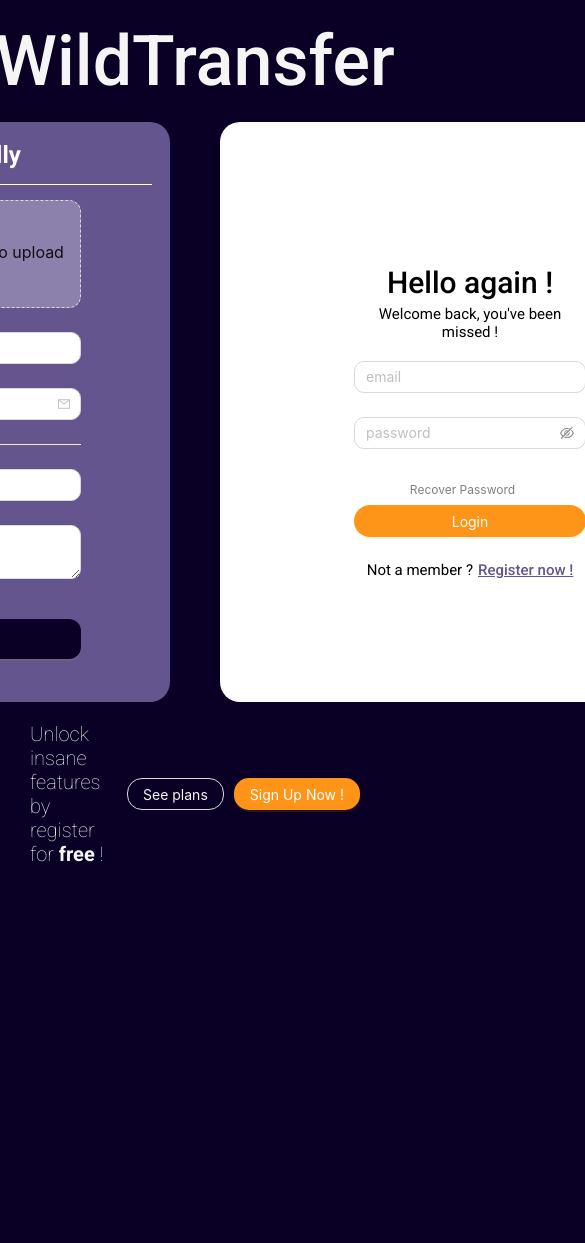
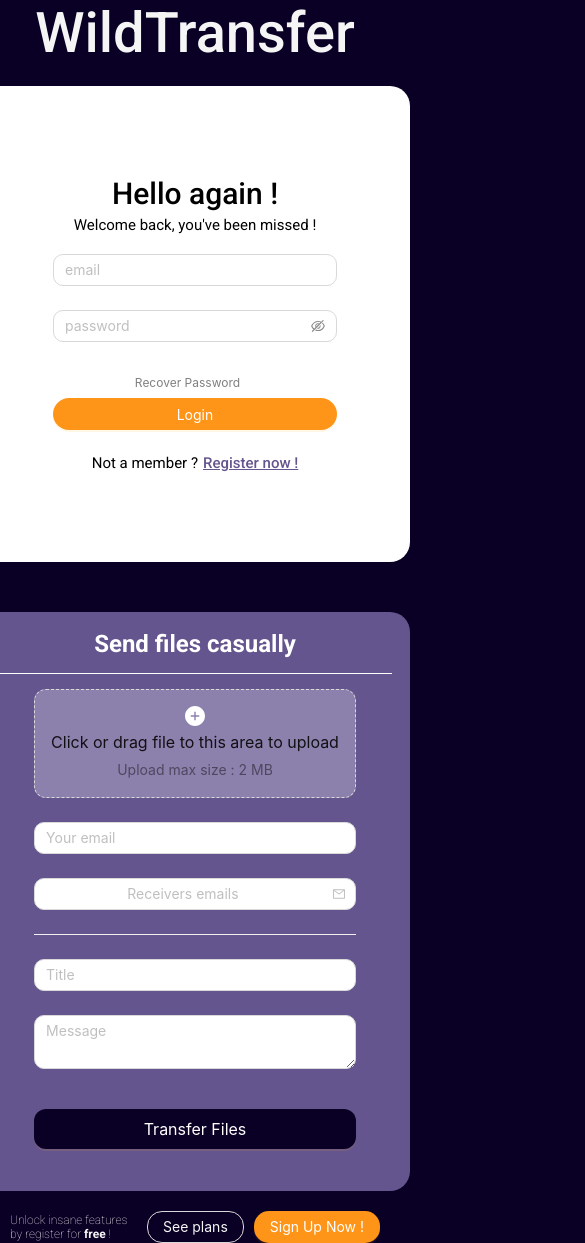
Before and after one commit to WildCodeSchool/2024-02-wns-bleu-wetransfer, a React (Vite) app in the folder frontend/: page / in a window 390 px wide. Shown: the top 1243 px of the page, 585 px wide, since content can reach past the window. Before the commit the page ends 866 px from the top, so only its background shows below. Built offline with nearby package versions, Linux system fonts and the light colour scheme.

Commit message:
start responsive

```diff
--- a/frontend/src/components/Signin/SignInForm.tsx
+++ b/frontend/src/components/Signin/SignInForm.tsx
@@ -1,40 +1,37 @@
 import React from "react";
-import {colors} from "../../_colors.ts";
-import {Button, Form, Input, notification} from 'antd'
-import {LOGIN_MUTATION} from "../../graphql/mutations.ts";
-import {useNavigate} from 'react-router-dom'
-import {ApolloError, useMutation} from "@apollo/client";
+import { colors } from "../../_colors.ts";
+import { Button, Form, Input, notification } from "antd";
+import { LOGIN_MUTATION } from "../../graphql/mutations.ts";
+import { useNavigate } from "react-router-dom";
+import { ApolloError, useMutation } from "@apollo/client";
 import styled from "@emotion/styled";
 
-const {Item} = Form
+const { Item } = Form;
 
 const SignInForm: React.FC = () => {
-	const [notifApi, contextHolder] = notification.useNotification()
-	const navigate = useNavigate()
+	const [notifApi, contextHolder] = notification.useNotification();
+	const navigate = useNavigate();
 
-	const [login, {loading, error}] = useMutation(LOGIN_MUTATION, {
+	const [login, { loading, error }] = useMutation(LOGIN_MUTATION, {
 		onCompleted: () => {
 			navigate("/dashboard");
 		},
 		onError: (error: ApolloError) => {
-			notifApi.error(error)
+			notifApi.error(error);
 			console.error("Login error", error);
-		}
+		},
 	});
 
+	const handleRecoverPassword = () => {};
 
-	const handleRecoverPassword = () => {
-
-	}
-
-	const handleLogin = (values: { email: any; password: any; }): void => {
+	const handleLogin = (values: { email: any; password: any }): void => {
 		login({
 			variables: {
 				email: values.email,
-				password: values.password
-			}
-		})
-	}
+				password: values.password,
+			},
+		});
+	};
 
 	return (
 		<FormContainer>
@@ -43,58 +40,78 @@
 				<Title>Hello again !</Title>
 				<SubTitle>Welcome back, you've been missed !</SubTitle>
 			</TitleContainer>
-			<Form name='login' layout="vertical" onFinish={handleLogin}>
-				<Item name="email" rules={[
-					{required: true, message: "Email is missing !"},
-					{type: 'email', message: 'Wrong email format'}
-				]}>
-					<Input placeholder="email" allowClear/>
+			<Form name="login" layout="vertical" onFinish={handleLogin}>
+				<Item
+					name="email"
+					rules={[
+						{ required: true, message: "Email is missing !" },
+						{ type: "email", message: "Wrong email format" },
+					]}
+				>
+					<Input placeholder="email" allowClear />
 				</Item>
-				<Item name="password" rules={[{required: true, message: "Password is missing !"}]}>
-					<Input.Password placeholder="password" allowClear/>
+				<Item
+					name="password"
+					rules={[
+						{ required: true, message: "Password is missing !" },
+					]}
+				>
+					<Input.Password placeholder="password" allowClear />
 				</Item>
-				<Button type="link" onClick={handleRecoverPassword}
-				        style={{paddingLeft: 0, color: 'grey', fontSize: 12}}>
+				<Button
+					type="link"
+					onClick={handleRecoverPassword}
+					style={{ paddingLeft: 0, color: "grey", fontSize: 12 }}
+				>
 					Recover Password
 				</Button>
 				<Item>
-					<Button style={{
-						width: '100%', borderRadius: 30
-					}} htmlType="submit" type='primary' disabled={loading}>Login</Button>
+					<Button
+						style={{
+							width: "100%",
+							borderRadius: 30,
+						}}
+						htmlType="submit"
+						type="primary"
+						disabled={loading}
+					>
+						Login
+					</Button>
 				</Item>
 			</Form>
 			<RegisterTitleContainer>
 				<SubTitle>Not a member ?</SubTitle>
-				<RegisterTitle onClick={() => navigate('access/register')}>Register now !</RegisterTitle>
+				<RegisterTitle onClick={() => navigate("access/register")}>
+					Register now !
+				</RegisterTitle>
 			</RegisterTitleContainer>
 		</FormContainer>
-	)
-}
-
+	);
+};
 
 const RegisterTitleContainer = styled.div`
 	display: flex;
 	justify-content: center;
 	align-items: center;
 	gap: 5px;
-`
+`;
 
 const Title = styled.h2`
 	font-size: 30px;
 	font-weight: 500;
-`
+`;
 
 const SubTitle = styled.p`
 	font-size: 15px;
 	font-weight: 400;
-`
+`;
 
 const RegisterTitle = styled(SubTitle)`
 	color: ${colors.lightPurple};
 	font-weight: 500;
 	text-decoration: underline;
 	cursor: pointer;
-    transition: .2s;
+	transition: 0.2s;
 
 	&:hover {
 		color: ${colors.mainOrange};
@@ -103,8 +120,7 @@
 	&:active {
 		color: rgba(255, 149, 24, 0.49);
 	}
-`
-
+`;
 
 const PasswordRecover = styled.p`
 	font-weight: 300;
@@ -116,7 +132,7 @@
 	&:active {
 		color: rgba(114, 114, 114, 0.6);
 	}
-`
+`;
 
 const TitleContainer = styled.div`
 	display: flex;
@@ -124,16 +140,16 @@
 	justify-content: center;
 	align-items: center;
 	margin: 20px;
-    gap: 5px
-`
+	gap: 5px;
+`;
 
 const FormContainer = styled.div`
 	display: flex;
-    width: 50%;
+	width: 100%;
 	height: 100%;
 	flex-direction: column;
 	align-items: center;
 	justify-content: center;
 `;
 
-export default SignInForm
+export default SignInForm;
--- a/frontend/src/components/visitor/signUp/SignUp.tsx
+++ b/frontend/src/components/visitor/signUp/SignUp.tsx
@@ -1,16 +1,20 @@
 import { FC } from "react";
-import { Input, Form, Button, Checkbox, notification } from 'antd';
+import { Input, Form, Button, Checkbox, notification } from "antd";
 import { useMutation } from "@apollo/client";
 import styled from "@emotion/styled";
 import { SIGN_UP_USER } from "../../../graphql/mutations";
 import { Link } from "react-router-dom";
 
-type NotificationType = 'success' | 'info' | 'warning' | 'error';
+type NotificationType = "success" | "info" | "warning" | "error";
 
 const SignUp: FC = () => {
 	const [api, contextHolder] = notification.useNotification();
 
-  const openNotificationWithIcon = (type: NotificationType, message: string, title: string) => {
+	const openNotificationWithIcon = (
+		type: NotificationType,
+		message: string,
+		title: string
+	) => {
 		api[type]({
 			message: title,
 			description: message,
@@ -19,10 +23,14 @@
 
 	const [signUpUser, { loading }] = useMutation(SIGN_UP_USER, {
 		onCompleted(data) {
-      openNotificationWithIcon('success', 'You have successfully signed up!', 'Success');
+			openNotificationWithIcon(
+				"success",
+				"You have successfully signed up!",
+				"Success"
+			);
 		},
 		onError(error) {
-      openNotificationWithIcon('error', error.message, 'Error');
+			openNotificationWithIcon("error", error.message, "Error");
 		},
 	});
 
@@ -34,11 +42,11 @@
 					lastname: values.lastname,
 					email: values.email,
 					password: values.password,
-          confirmPassword: values.confirmPassword
+					confirmPassword: values.confirmPassword,
 				},
 			});
 		} catch (e) {
-      openNotificationWithIcon('error', e.message, 'Error');
+			openNotificationWithIcon("error", e.message, "Error");
 		}
 	};
 
@@ -46,34 +54,115 @@
 		<InputWrapper>
 			{contextHolder}
 			<Title>Oh, hello there!</Title>
-      <StyledForm name="control-hooks" onFinish={handleSignUp} {...formItemLayout}>
-        <Form.Item name="firstname" rules={[{ required: true, message: "Please enter your first name" }]} labelCol={{ span: 24 }}>
+			<StyledForm
+				name="control-hooks"
+				onFinish={handleSignUp}
+				{...formItemLayout}
+			>
+				<Form.Item
+					name="firstname"
+					rules={[
+						{
+							required: true,
+							message: "Please enter your first name",
+						},
+					]}
+					labelCol={{ span: 24 }}
+				>
 					<StyledInput allowClear placeholder="First name" />
 				</Form.Item>
-        <Form.Item labelCol={{ span: 24 }} name="lastname" rules={[{ required: true, message: "Please enter your last name" }]}>
+				<Form.Item
+					labelCol={{ span: 24 }}
+					name="lastname"
+					rules={[
+						{
+							required: true,
+							message: "Please enter your last name",
+						},
+					]}
+				>
 					<StyledInput allowClear placeholder="Last name" />
 				</Form.Item>
-        <Form.Item labelCol={{ span: 24 }} name="email" rules={[{ required: true, type: 'email', message: "Please enter a valid email" }]}>
+				<Form.Item
+					labelCol={{ span: 24 }}
+					name="email"
+					rules={[
+						{
+							required: true,
+							type: "email",
+							message: "Please enter a valid email",
+						},
+					]}
+				>
 					<StyledInput allowClear placeholder="Email address" />
 				</Form.Item>
-        <Form.Item labelCol={{ span: 24 }} name="password" rules={[{ required: true, message: "Please enter your password" }]}>
-          <StyledPasswordInput data-testid="password" allowClear placeholder="Password" />
+				<Form.Item
+					labelCol={{ span: 24 }}
+					name="password"
+					rules={[
+						{
+							required: true,
+							message: "Please enter your password",
+						},
+					]}
+				>
+					<StyledPasswordInput
+						data-testid="password"
+						allowClear
+						placeholder="Password"
+					/>
 				</Form.Item>
-        <Form.Item labelCol={{ span: 24 }} name="confirmPassword" rules={[{ required: true, message: "Please confirm your password" }]}>
-          <StyledPasswordInput data-testid="confirmPassword" allowClear placeholder="Confirm password" />
+				<Form.Item
+					labelCol={{ span: 24 }}
+					name="confirmPassword"
+					rules={[
+						{
+							required: true,
+							message: "Please confirm your password",
+						},
+					]}
+				>
+					<StyledPasswordInput
+						data-testid="confirmPassword"
+						allowClear
+						placeholder="Confirm password"
+					/>
 				</Form.Item>
-        <Form.Item name="conditions" valuePropName="checked" rules={[{ required: true, message: "You must accept the conditions" }]}>
+				<Form.Item
+					name="conditions"
+					valuePropName="checked"
+					rules={[
+						{
+							required: true,
+							message: "You must accept the conditions",
+						},
+					]}
+				>
 					<StyledCheckbox>
-            <Checkbox data-testid="conditions">Lorem ipsum dolor sit amet, consectetur adipiscing elit. Pellentesque ornare, velit ullamcorper rhoncus scelerisque</Checkbox>
+						<Checkbox data-testid="conditions">
+							Lorem ipsum dolor sit amet, consectetur adipiscing
+							elit. Pellentesque ornare, velit ullamcorper rhoncus
+							scelerisque
+						</Checkbox>
 					</StyledCheckbox>
 				</Form.Item>
 				<Form.Item>
-          <StyledButton data-testid="registerButton" type="primary" htmlType="submit" loading={loading}>
+					<StyledButton
+						data-testid="registerButton"
+						type="primary"
+						htmlType="submit"
+						loading={loading}
+					>
 						Sign up
 					</StyledButton>
 				</Form.Item>
 			</StyledForm>
-      <SignInText>Already a member? <Link to="/access/login"><SignInLink>Sign in now</SignInLink></Link></SignInText>
+			<SignInText>
+				Already a member?{" "}
+				<Link to="/access/login">
+					<SignInLink>Sign in now</SignInLink>
+				</Link>
+			</SignInText>
 		</InputWrapper>
 	);
 };
@@ -84,13 +173,19 @@
 	},
 	wrapperCol: {
 		sm: { span: 24 },
-  }
+	},
 };
 
 const InputWrapper = styled.div`
 	width: 20rem;
 	padding: 2rem;
 	text-align: center;
+	@media (max-width: 768px) {
+		width: 75%;
+	}
+	@media (max-width: 550px) {
+		width: 90%;
+	}
 `;
 
 const Title = styled.h2`
@@ -130,7 +225,7 @@
 `;
 
 const SignInLink = styled.a`
-  color: #4A90E2;
+	color: #4a90e2;
 `;
 
 const StyledCheckbox = styled.div`
--- a/frontend/src/pages/LandingPage.tsx
+++ b/frontend/src/pages/LandingPage.tsx
@@ -1,16 +1,25 @@
-import React, {useState} from "react";
-import {Button, Divider, Form, Input, message, Select, Upload, UploadFile,} from "antd";
-import {MailOutlined, PlusCircleFilled} from "@ant-design/icons";
+import React, { useState } from "react";
+import {
+	Button,
+	Divider,
+	Form,
+	Input,
+	message,
+	Select,
+	Upload,
+	UploadFile,
+} from "antd";
+import { MailOutlined, PlusCircleFilled } from "@ant-design/icons";
 import axios from "axios";
 import styled from "@emotion/styled";
-import {UploadChangeParam} from "antd/es/upload";
+import { UploadChangeParam } from "antd/es/upload";
 import SignInForm from "../components/Signin/SignInForm.tsx";
-import {useNavigate} from 'react-router-dom'
-import {colors} from "../_colors.ts";
+import { useNavigate } from "react-router-dom";
+import { colors } from "../_colors.ts";
 
-const {Dragger} = Upload;
-const {Item} = Form;
-const {TextArea} = Input;
+const { Dragger } = Upload;
+const { Item } = Form;
+const { TextArea } = Input;
 
 interface FormValues {
 	senderEmail: string;
@@ -22,7 +31,7 @@
 const LandingPage: React.FC = () => {
 	const [fileList, setFileList] = useState<UploadFile[]>([]);
 	const [form] = Form.useForm();
-	const navigate = useNavigate()
+	const navigate = useNavigate();
 
 	const handleBeforeUpload = (file: UploadFile) => {
 		// Validate the file type and size before uploading
@@ -77,7 +86,8 @@
 					onUploadProgress: (progressEvent) => {
 						if (progressEvent.total) {
 							const percent = Math.round(
-								(progressEvent.loaded * 100) / progressEvent.total
+								(progressEvent.loaded * 100) /
+									progressEvent.total
 							);
 							console.log(percent); // You can update the UI to show the progress
 						}
@@ -94,7 +104,9 @@
 
 	const handleChange = (info: UploadChangeParam<UploadFile>) => {
 		// Filter out the files that do not pass the validation
-		const newFileList = info.fileList.filter((file) => file.status !== "error");
+		const newFileList = info.fileList.filter(
+			(file) => file.status !== "error"
+		);
 		setFileList(newFileList);
 	};
 
@@ -104,11 +116,17 @@
 			<CardsWrapper>
 				<FormContainer background="#65558F">
 					<UploadTitle>Send files casually</UploadTitle>
-					<StyledDivider/>
-					<Form form={form} name="visitorSendFilesForm" onFinish={handleUpload}>
+					<StyledDivider />
+					<Form
+						form={form}
+						name="visitorSendFilesForm"
+						onFinish={handleUpload}
+					>
 						<Item
 							name="files"
-							rules={[{required: true, message: "Files missing"}]}
+							rules={[
+								{ required: true, message: "Files missing" },
+							]}
 						>
 							<Dragger
 								name="file"
@@ -116,13 +134,23 @@
 								beforeUpload={handleBeforeUpload}
 								onChange={handleChange}
 								fileList={fileList}
-								style={{background: "rgba(255,255,255,0.26)", height: 60}}
+								style={{
+									background: "rgba(255,255,255,0.26)",
+									height: 60,
+								}}
 							>
-								<PlusCircleFilled style={{fontSize: 20, color: colors.white}}/>
+								<PlusCircleFilled
+									style={{
+										fontSize: 20,
+										color: colors.white,
+									}}
+								/>
 								<p className="ant-upload-text">
 									Click or drag file to this area to upload
 								</p>
-								<p className="ant-upload-hint">Upload max size : 2 MB</p>
+								<p className="ant-upload-hint">
+									Upload max size : 2 MB
+								</p>
 							</Dragger>
 						</Item>
 						<Item
@@ -134,53 +162,74 @@
 								},
 							]}
 						>
-							<UploadInput placeholder="Your email" allowClear/>
+							<UploadInput placeholder="Your email" allowClear />
 						</Item>
 						<Item
 							name="receiversEmails"
 							rules={[
 								{
 									required: true,
-									message: "Please enter receiver(s) email(s)",
+									message:
+										"Please enter receiver(s) email(s)",
 								},
 							]}
 						>
 							<Select
 								mode="tags"
-								style={{width: "100%"}}
+								style={{ width: "100%" }}
 								tokenSeparators={[","]}
 								placeholder="Receivers emails"
 								defaultActiveFirstOption={false}
-								suffixIcon={<MailOutlined/>}
+								suffixIcon={<MailOutlined />}
 								open={false}
 							/>
 						</Item>
-						<Divider style={{background: "white"}}/>
+						<Divider style={{ background: "white" }} />
 						<Item name="title">
-							<UploadInput placeholder="Title" allowClear/>
+							<UploadInput placeholder="Title" allowClear />
 						</Item>
 						<Item name="message">
-							<UploadTextArea placeholder="Message" allowClear maxLength={100}/>
+							<UploadTextArea
+								placeholder="Message"
+								allowClear
+								maxLength={100}
+							/>
 						</Item>
 						<Item>
-							<TransferButton type="primary" size="large" htmlType="submit">
+							<TransferButton
+								type="primary"
+								size="large"
+								htmlType="submit"
+							>
 								Transfer Files
 							</TransferButton>
 						</Item>
 					</Form>
 				</FormContainer>
 				<FormContainer background="#ffffff">
-					<SignInForm/>
+					<SignInForm />
 				</FormContainer>
 			</CardsWrapper>
 			<SuggestionsWrapper>
-				<SuggestionText>Unlock insane features by register for <strong>free</strong> !</SuggestionText>
-				<Button style={{borderRadius: 15, color: 'whitesmoke', background: 'none'}}
-				        onClick={() => navigate("/access/pricing")}>
+				<SuggestionText>
+					Unlock insane features by register for <strong>free</strong>{" "}
+					!
+				</SuggestionText>
+				<Button
+					style={{
+						borderRadius: 15,
+						color: "whitesmoke",
+						background: "none",
+					}}
+					onClick={() => navigate("/access/pricing")}
+				>
 					See plans
 				</Button>
-				<Button type='primary' style={{borderRadius: 15}}
-				        onClick={() => navigate("/access/register")}>
+				<Button
+					type="primary"
+					style={{ borderRadius: 15 }}
+					onClick={() => navigate("/access/register")}
+				>
 					Sign Up Now !
 				</Button>
 			</SuggestionsWrapper>
@@ -192,27 +241,38 @@
 	color: whitesmoke;
 	font-size: 20px;
 	font-weight: 200;
-`
+	@media (max-width: 768px) {
+		font-size: calc(10px + 2px + 0vmin);
+	}
+`;
 
 const SuggestionsWrapper = styled.div`
 	display: flex;
 	justify-content: center;
 	align-items: center;
-    gap: 10px
-`
+	gap: 10px;
+`;
 
 const Title = styled.h1`
 	font-size: 70px;
 	color: whitesmoke;
 	font-weight: 500;
-`
+	@media (max-width: 768px) {
+		max-width: 100%;
+		font-size: 3.5rem;
+	}
+`;
 
 const CardsWrapper = styled.div`
 	display: flex;
 	justify-content: center;
 	align-items: center;
-    gap: 50px
-`
+	gap: 50px;
+	max-width: 100%;
+	@media (max-width: 768px) {
+		flex-direction: column-reverse;
+	}
+`;
 
 const LandingPageWrapper = styled.div`
 	background: #0a0025;
@@ -223,20 +283,31 @@
 	align-items: center;
 	justify-content: space-around;
 	gap: 20px;
-    padding: 20px;
 `;
 
 const FormContainer = styled.div<{ background?: string }>`
-    background: ${({background}) => (background ? background : "#7b5c8a")};
+	background: ${({ background }) => (background ? background : "#7b5c8a")};
 	padding: 18px;
 	border-radius: 20px;
 	text-align: center;
 	width: 500px;
+	flex: 1 1 45%;
 	display: flex;
 	flex-direction: column;
 	justify-content: center;
 	align-items: center;
 	height: 580px;
+	box-sizing: border-box;
+	@media (max-width: 768px) {
+		width: 120%;
+		height: 100%;
+	}
+	&:nth-of-type(2) {
+		@media (max-width: 768px) {
+			padding-top: 70px;
+			padding-bottom: 90px;
+		}
+	}
 `;
 
 const UploadTitle = styled.h2`
--- a/frontend/src/pages/PricingPage.tsx
+++ b/frontend/src/pages/PricingPage.tsx
@@ -1,22 +1,36 @@
 import styled from "@emotion/styled";
-import {Button, Card} from 'antd'
+import { Button, Card } from "antd";
 
-const {Meta} = Card
+const { Meta } = Card;
 
 interface CardContent {
-	title: string,
-	description: string
-	price: number,
-	suggested: boolean
+	title: string;
+	description: string;
+	price: number;
+	suggested: boolean;
 }
 
 const PricingPage = () => {
-
 	const cardsContent: CardContent[] = [
-		{title: 'Free', description: 'Il faut décrire le plan', price: 0, suggested: false},
-		{title: 'Premium', description: 'Encore une description', price: 10, suggested: true},
-		{title: 'Ultimate', description: 'Description du plan Ultimate', price: 1424, suggested: false}
-	]
+		{
+			title: "Free",
+			description: "Il faut décrire le plan",
+			price: 0,
+			suggested: false,
+		},
+		{
+			title: "Premium",
+			description: "Encore une description",
+			price: 10,
+			suggested: true,
+		},
+		{
+			title: "Ultimate",
+			description: "Description du plan Ultimate",
+			price: 1424,
+			suggested: false,
+		},
+	];
 
 	return (
 		<PricingPageWrapper>
@@ -27,45 +41,66 @@
 						key={index}
 						style={{
 							width: 300,
-							border: plan.suggested ? '5px solid rgba(231,166,26,1)' : 'none'
+							border: plan.suggested
+								? "5px solid rgba(231,166,26,1)"
+								: "none",
 						}}
-						actions={[
-							<Button type='primary'>Subscribe</Button>
-						]}
-						title={
-							<CardTitle>{plan.title}</CardTitle>
-						}
+						actions={[<Button type="primary">Subscribe</Button>]}
+						title={<CardTitle>{plan.title}</CardTitle>}
 						extra={`$${plan.price}/month`}
 					>
 						<Meta
-							title='In this plan :'
+							title="In this plan :"
 							description={plan.description}
-							style={{height: 250}}
+							style={{ height: 250 }}
 						/>
 					</Card>
 				))}
 			</CardsContainer>
 		</PricingPageWrapper>
-	)
-}
+	);
+};
 
 const CardTitle = styled.h3`
 	font-size: 27px;
-`
+`;
 
 const CardsContainer = styled.div`
 	width: 80%;
 	height: 500px;
 	display: flex;
-    justify-content: space-around;
+	justify-content: space-evenly;
 	gap: 20px;
 	align-items: center;
-`
+	@media (max-width: 768px) {
+		/* Active le défilement horizontal en mobile */
+		width: 100%;
+		overflow-x: auto;
+		display: flex;
+		flex-wrap: nowrap; /* Pas de retour à la ligne, tout en une seule ligne */
+		scroll-snap-type: x mandatory; /* Un scroll fluide d'une carte à l'autre */
+		padding-bottom: 20px;
+
+		/* Masque les barres de défilement selon le navigateur */
+		scrollbar-width: none; /* Firefox */
+		&::-webkit-scrollbar {
+			display: none; /* Chrome, Safari */
+		}
+
+		/* Applique une taille réduite pour les cartes */
+		& > .ant-card {
+			flex: 0 0 auto;
+			width: 80%; /* Les cartes prendront 80% de l'écran */
+			scroll-snap-align: start; /* Aligne les cartes au début lors du scroll */
+			transform: scale(0.9); /* Réduit légèrement la taille des cartes */
+		}
+	}
+`;
 
 export const PricingTitle = styled.h3`
 	font-size: 30px;
 	color: white;
-`
+`;
 
 const PricingPageWrapper = styled.div`
 	position: relative;
@@ -76,6 +111,9 @@
 	justify-content: center;
 	align-items: center;
 	margin-top: 40px;
-`
+	@media (max-width: 768px) {
+		width: 115%;
+	}
+`;
 
-export default PricingPage
+export default PricingPage;
```
Also changed, not shown: frontend/src/components/Signin/SigninLayout.tsx (+11 -8 lines), frontend/src/components/Signup/SignupLayout.tsx (+9 -1 lines), 2 other files (tests, documents, lock files or other folders). Lines whose indentation alone changed are shown as unchanged.
